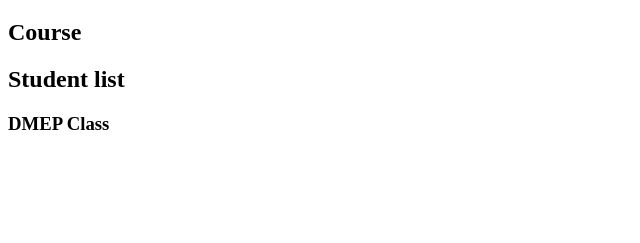
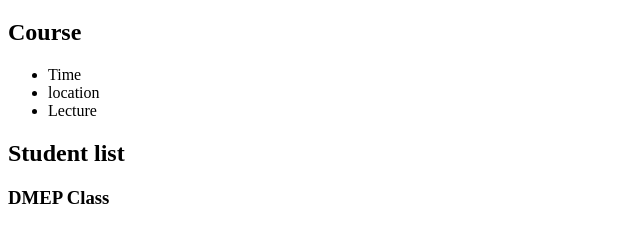
Before and after one commit to lyrtclouds/lyrtclouds.github.io, a plain HTML site: page index.html in a window 1280 px wide. Shown: the part 87-330 px from the top of the page, without its empty margins (0-640 px from the left). Drawn offline with Linux system fonts and the light colour scheme.

Commit message:
Update index.html

```diff
--- a/index.html
+++ b/index.html
@@ -7,7 +7,9 @@
     <h1>DMEP Class</h1>
     <h2>Course</h2>
     <ul>
-
+      <li>Time</li>
+      <li>location</li>
+      <li>Lecture</li>
     </ul>
     <h2>Student list</h2>
     <h3>DMEP Class</h3>
```
